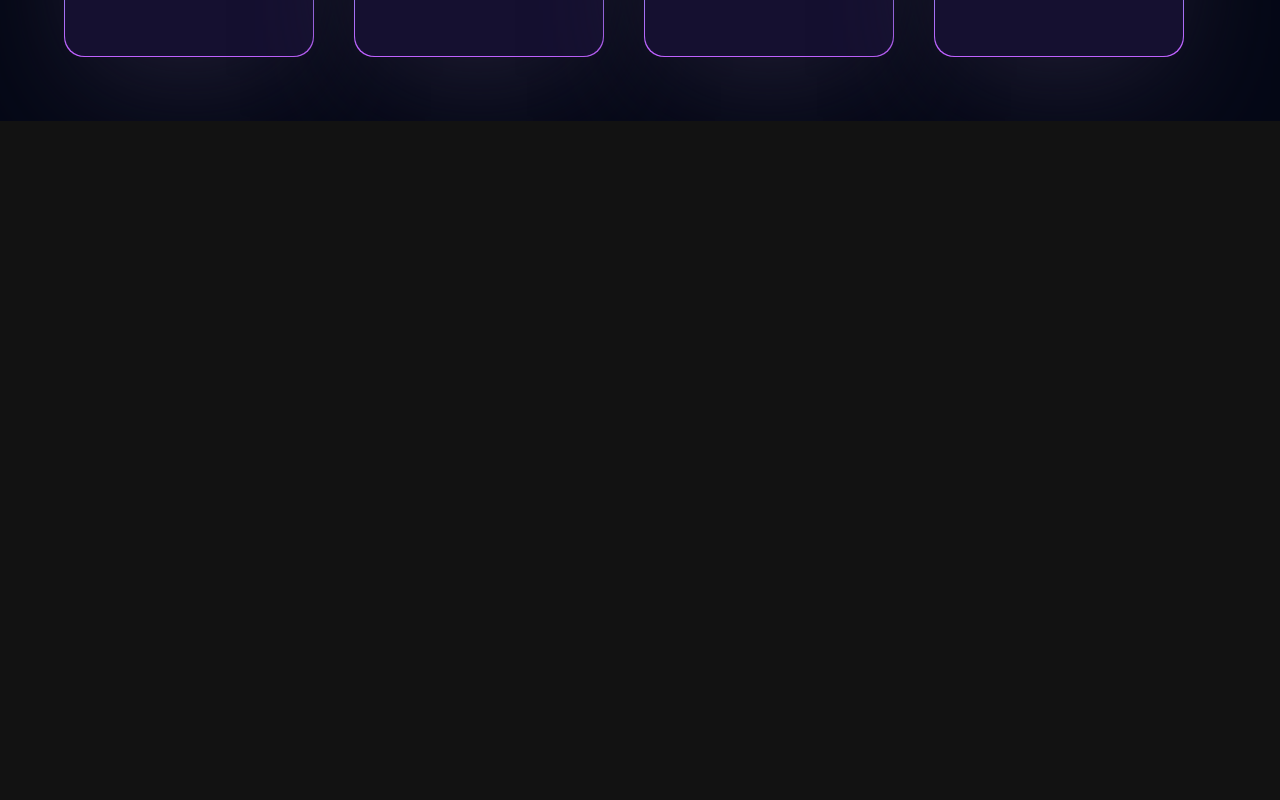
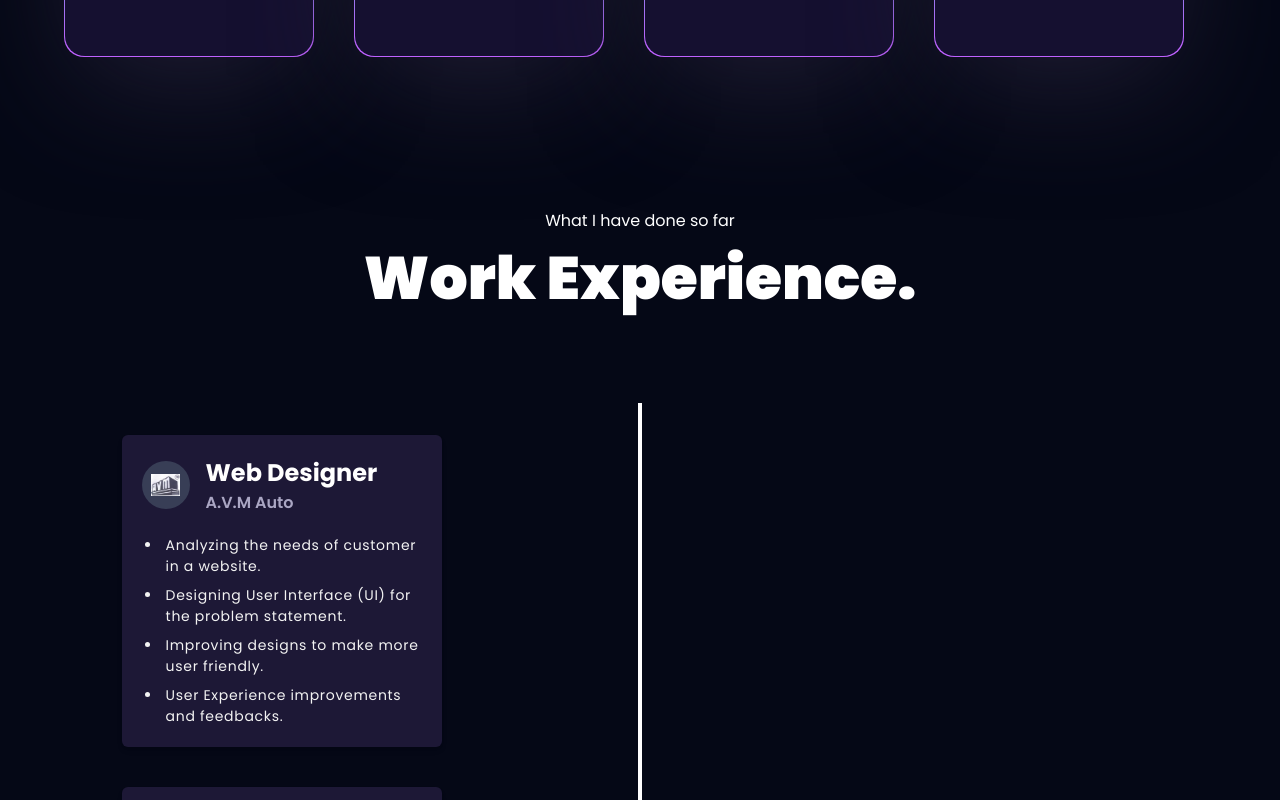
Before and after one commit to rasunM/assignment3-static-portofolio-template-deployment, a Next.js app: page / in a window 1280 px wide. Shown: the part 1440-2240 px from the top of the page. Before the commit the page ends 1561 px from the top, so only its background shows below. Built offline with nearby package versions, Linux system fonts and the light colour scheme.

Commit message:
add experience and tech

```diff
--- a/app/components/Experience.tsx
+++ b/app/components/Experience.tsx
@@ -17,16 +17,12 @@ type ExperienceCardProps = {
 
 const ExperienceCard = ({ experience }: ExperienceCardProps) => {
 	return (
-		<VerticalTimelineElement
-			contentStyle={{
-				background: "#1d1836",
-				color: "#fff",
-			}}
-			contentArrowStyle={{ borderRight: "7px solid  #232631" }}
-			date={experience.date}
-			iconStyle={{ background: experience.iconBg }}
-			icon={
-				<div className="flex justify-center items-center w-full h-full">
+		<div className="relative mb-10 p-5 bg-[#1d1836] text-white rounded-md shadow-md w-80">
+			<div className="flex items-center">
+				<div
+					className="flex justify-center items-center w-12 h-12 rounded-full"
+					style={{ background: experience.iconBg }}
+				>
 					<Image
 						src={experience.icon}
 						width={48}
@@ -35,18 +31,13 @@ const ExperienceCard = ({ experience }: ExperienceCardProps) => {
 						className="w-[60%] h-[60%] object-contain"
 					/>
 				</div>
-			}
-		>
-			<div>
-				<h3 className="text-white text-[24px] font-bold">{experience.title}</h3>
-				<p
-					className="text-secondary text-[16px] font-semibold"
-					style={{ margin: 0 }}
-				>
-					{experience.company_name}
-				</p>
+				<div className="ml-4">
+					<h3 className="text-[24px] font-bold">{experience.title}</h3>
+					<p className="text-secondary text-[16px] font-semibold">
+						{experience.company_name}
+					</p>
+				</div>
 			</div>
-
 			<ul className="mt-5 list-disc ml-5 space-y-2">
 				{experience.points.map((point, index) => (
 					<li
@@ -57,7 +48,7 @@ const ExperienceCard = ({ experience }: ExperienceCardProps) => {
 					</li>
 				))}
 			</ul>
-		</VerticalTimelineElement>
+		</div>
 	);
 };
 
--- a/app/components/Tech.tsx
+++ b/app/components/Tech.tsx
@@ -8,7 +8,8 @@ const Tech = () => {
 		<div className="flex flex-row flex-wrap justify-center gap-10">
 			{technologies.map((technology) => (
 				<div className="w-28 h-28" key={technology.name}>
-					<BallCanvas icon={technology.icon} />
+					{/* <BallCanvas icon={technology.icon} /> */}
+					<img src={technology.icon}/>
 				</div>
 			))}
 		</div>
--- a/app/page.tsx
+++ b/app/page.tsx
@@ -16,9 +16,11 @@ export default function Home() {
 				<Hero />
 			</div>
 			<About />
-			{/*
 			<Experience />
 			<Tech />
+			{/*
+
+
 			<Works />
 			<Feedbacks /> */}
 
--- a/package.json
+++ b/package.json
@@ -26,8 +26,8 @@
   "devDependencies": {
     "@types/node": "^20",
     "@types/react": "^18",
+    "@types/react-dom": "^18",
     "@types/react-vertical-timeline-component": "^3.3.6",
-    "@types/react-dom": "^18",
     "@types/three": "^0.164.0",
     "eslint": "^8",
     "eslint-config-next": "14.2.3",
```
